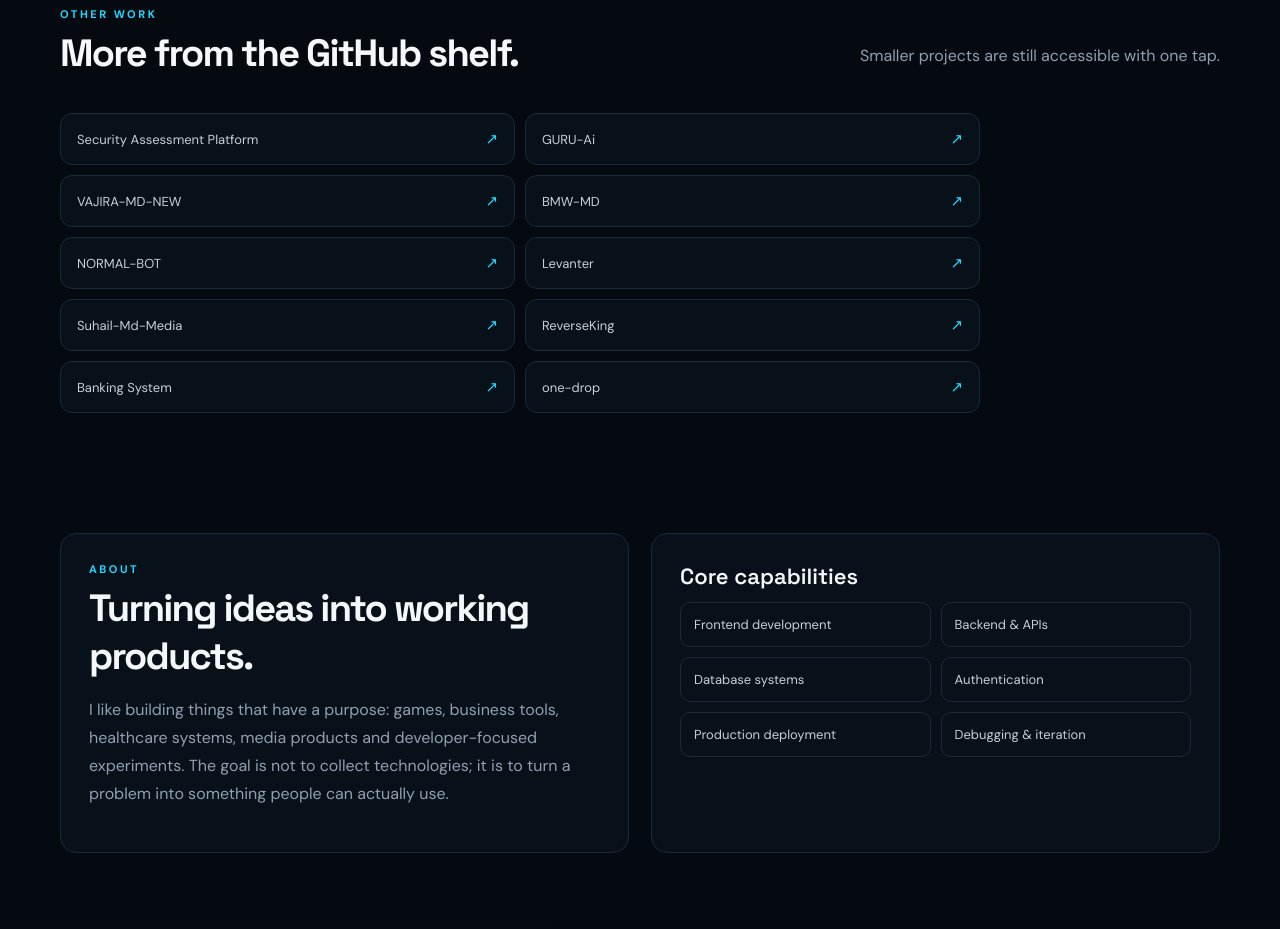
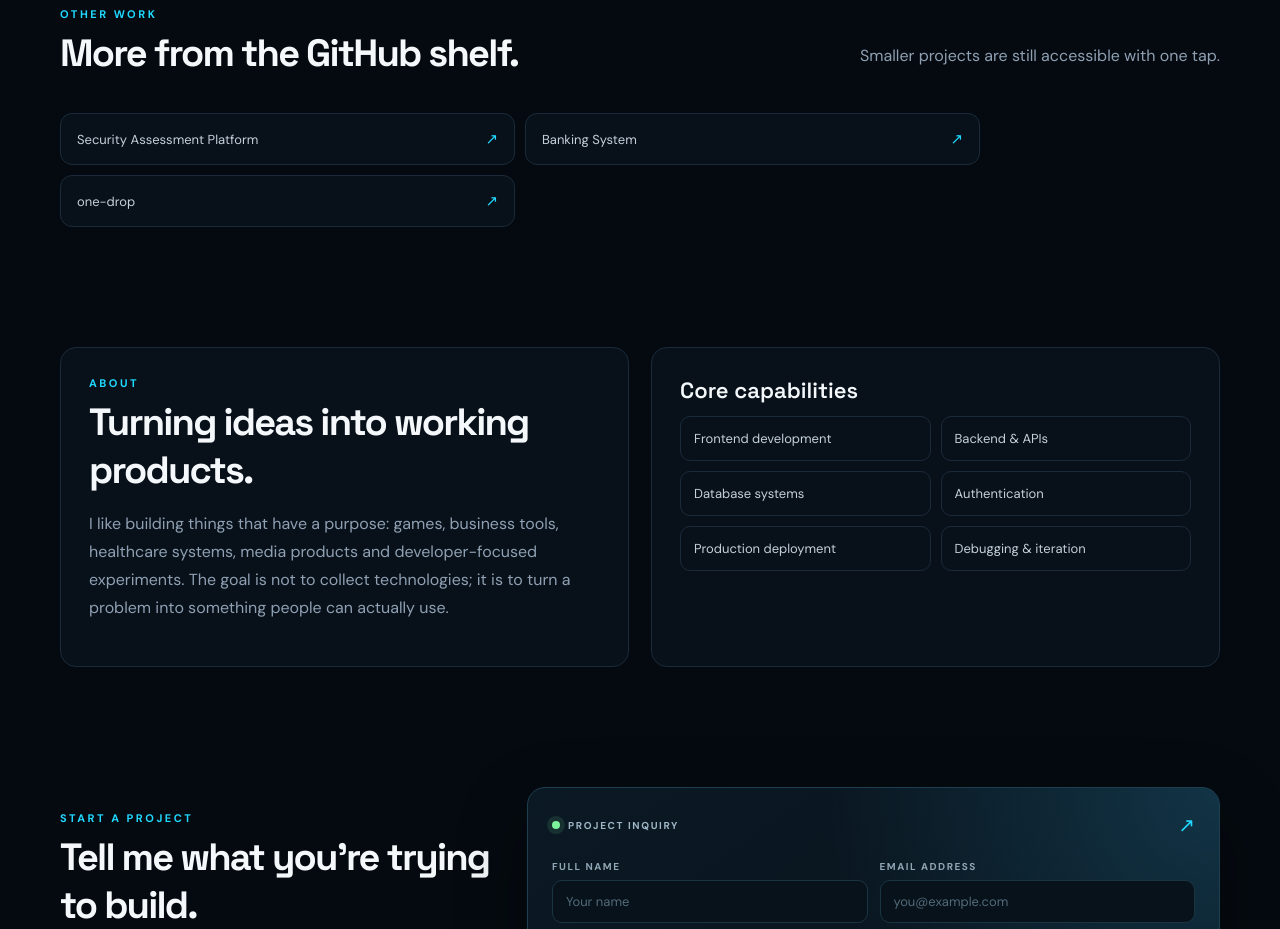
Before and after one commit to MrDan001/mifitech-portfolio, a Next.js app: page / in a window 1280 px wide. Shown: the part 2240-3169 px from the top of the page. Built offline with nearby package versions, Linux system fonts and the light colour scheme.

Commit message:
Trim GitHub shelf to selected projects

```diff
--- a/app/page.tsx
+++ b/app/page.tsx
@@ -40,13 +40,6 @@ const featured = [
 
 const others = [
   { name: 'Security Assessment Platform', href: 'https://github.com/MrDan001/security-assessment-platform' },
-  { name: 'GURU-Ai', href: 'https://github.com/MrDan001/GURU-Ai' },
-  { name: 'VAJIRA-MD-NEW', href: 'https://github.com/search?q=user%3AMrDan001+VAJIRA-MD-NEW&type=repositories' },
-  { name: 'BMW-MD', href: 'https://github.com/search?q=user%3AMrDan001+BMW-MD&type=repositories' },
-  { name: 'NORMAL-BOT', href: 'https://github.com/MrDan001/NORMAL-BOT' },
-  { name: 'Levanter', href: 'https://github.com/MrDan001/levanter' },
-  { name: 'Suhail-Md-Media', href: 'https://github.com/MrDan001/Suhail-Md-Media' },
-  { name: 'ReverseKing', href: 'https://github.com/MrDan001/ReverseKing' },
   { name: 'Banking System', href: 'https://github.com/MrDan001/Banking-System' },
   { name: 'one-drop', href: 'https://github.com/MrDan001/one-drop' },
 ];
```
